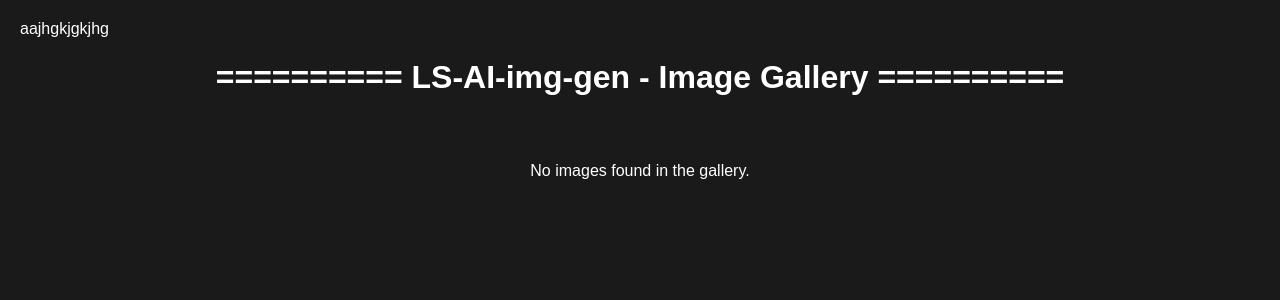
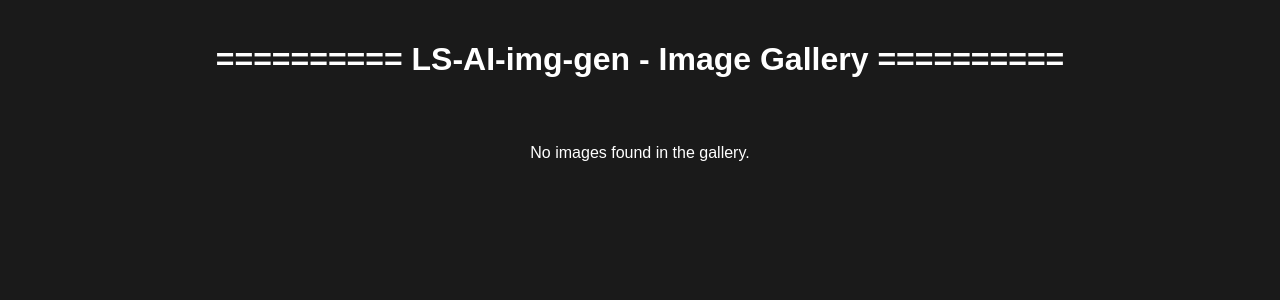
Before and after one commit to andre-sampa/LS-AI-img-gen, a PHP site: page / in a window 1280 px wide. Shown: the top 300 px of the page. Run offline with PHP 8.4, Linux system fonts and the light colour scheme.

Commit message:
“Update”

```diff
--- a/index.php
+++ b/index.php
@@ -126,7 +126,7 @@
                 grid-template-columns: repeat(auto-fill, minmax(200px, 1fr));
             }
         }
-    </style>aajhgkjgkjhg
+    </style>
 </head>
 <body>
     <div class="gallery-container">
```
